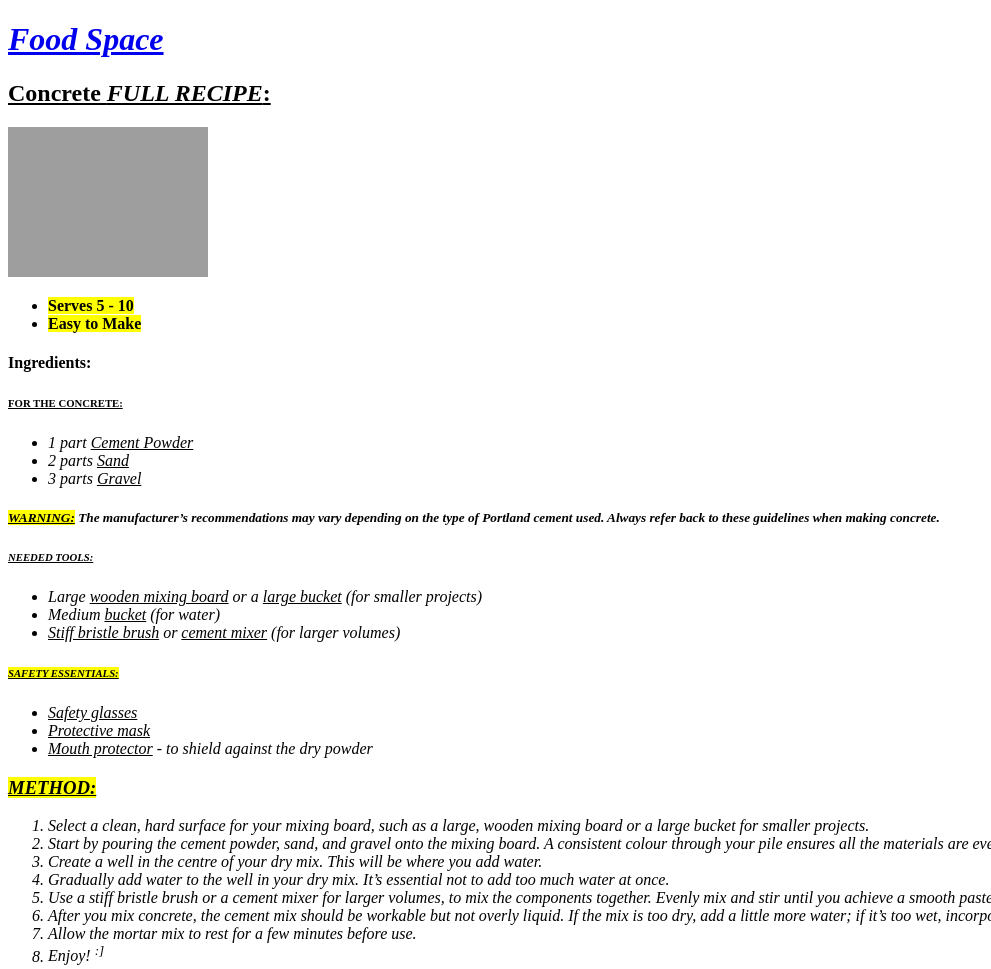
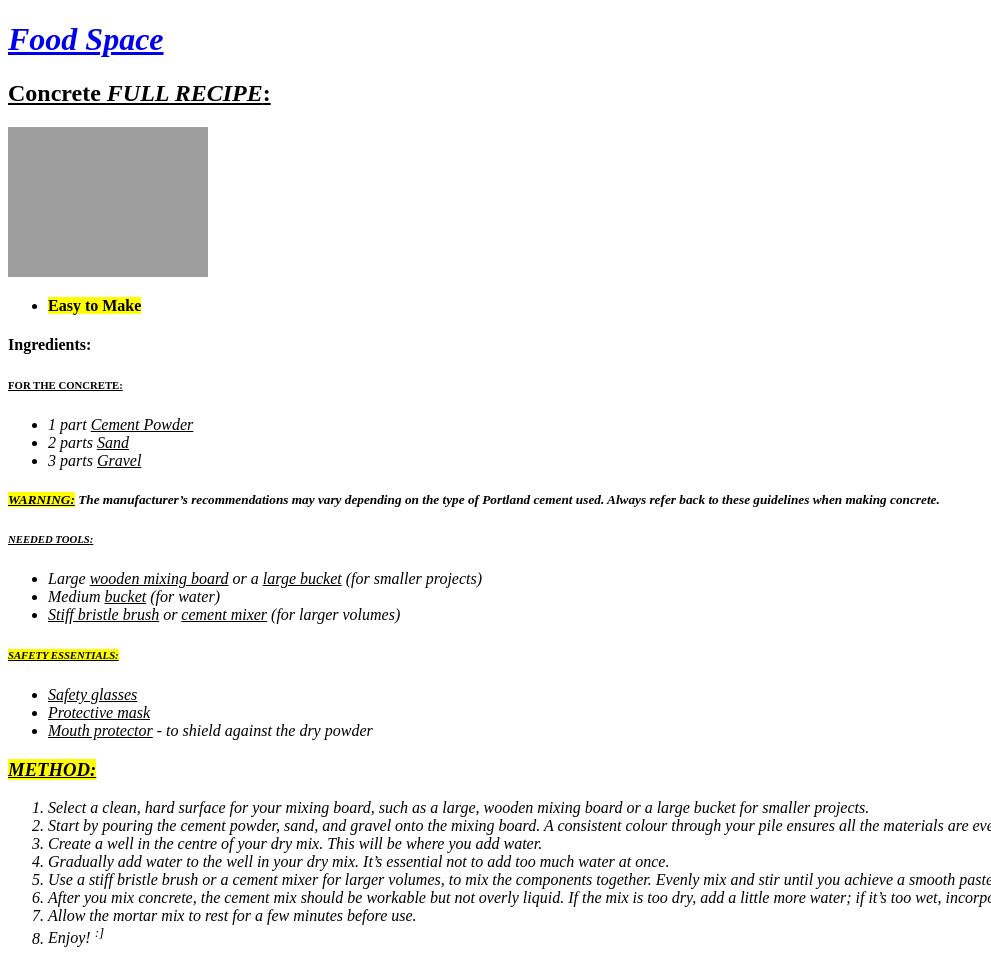
Before and after one commit to TheCodingBrotha/top-recipes, a plain HTML site: page recipes/concrete.html in a window 1280 px wide. Shown: the top 969 px of the page, without its empty margins (0-991 px from the left). Drawn offline with Linux system fonts and the light colour scheme; grey boxes are pictures that could not be loaded.

Commit message:
Remove unecessary joke

```diff
--- a/recipes/concrete.html
+++ b/recipes/concrete.html
@@ -13,7 +13,6 @@
         <img src="https://www.thermofisher.com/blog/mining/wp-content/uploads/sites/3/2022/07/iStock-1376528807_cementtrowel-1024x683.jpg" alt="Construction spoon full of concrete on a pile of cinder blocks on a yellow background" height="150" width="200">
 
         <ul>
-            <li><mark><b>Serves 5 - 10</b></mark></li>
             <li><mark><b>Easy to Make</b></mark></li>
         </ul>
 
```
